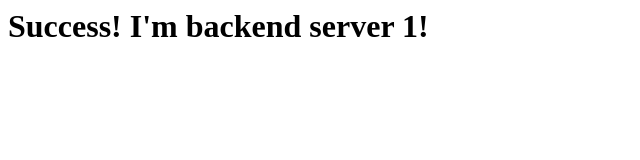
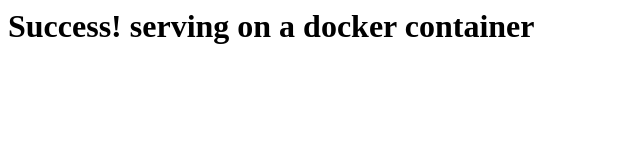
Before and after one commit to Nimrod-Trejo/testing, a plain HTML site: page index.html in a window 1280 px wide. Shown: the whole page, without its empty margins (0-640 px from the left). Drawn offline with Linux system fonts and the light colour scheme.

Commit message:
Update index.html

```diff
--- a/index.html
+++ b/index.html
@@ -3,6 +3,6 @@
     <title>Welcome to ELB Test!</title>
   </head>
   <body>
-    <h1>Success! I'm backend server 1!</h1>
+    <h1>Success! serving on a docker container</h1>
   </body>
 </html>
```
